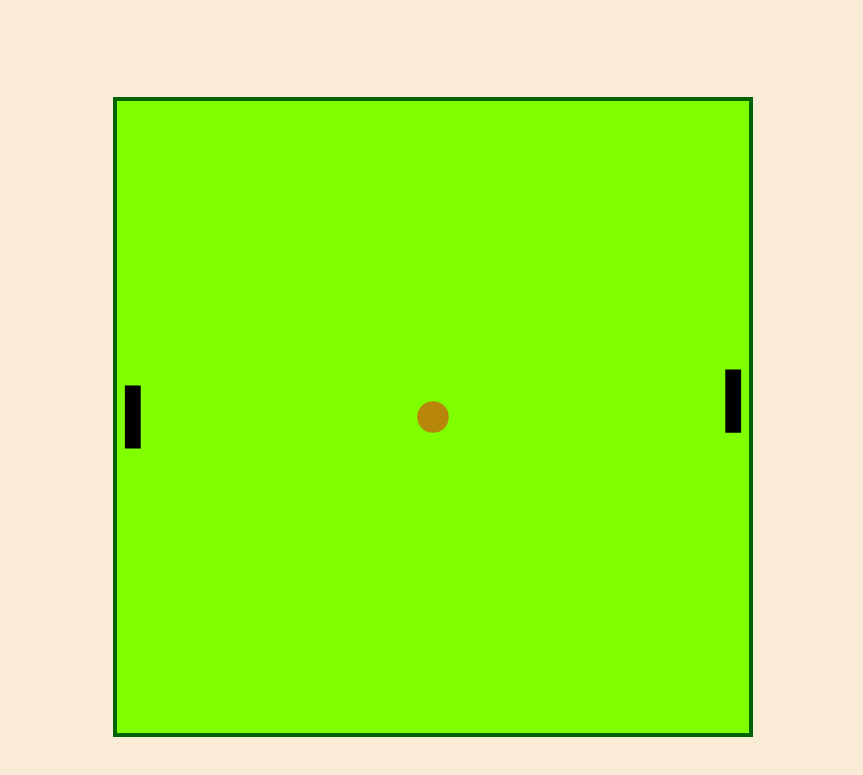
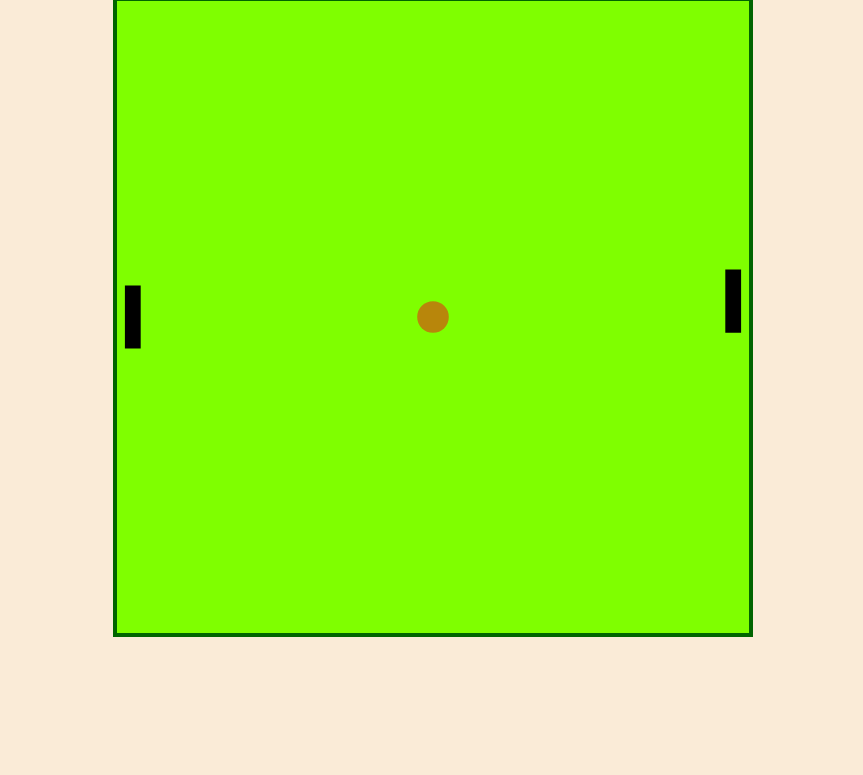
Before and after one commit to nehemiahnewell/bloc_pong, a website: page app/pages/index.html in a window 1280 px wide. Shown: the part 133-908 px from the top of the page, without its empty margins (207-1070 px from the left). After the commit the page ends 826 px from the top, so only its background shows below. Drawn offline with nearby package versions, Linux system fonts and the light colour scheme.

Commit message:
fixed scrolling issue

```diff
--- a/app/styles/main.css
+++ b/app/styles/main.css
@@ -14,7 +14,7 @@ body {
 #pong_table
 {
   width: 80vh;
-  margin: 100px auto;
+  margin: 0 auto -20vh auto;
   height: 80vh;
   border:  solid 4px DarkGreen;
   background-color: chartreuse;
```
Also changed, not shown: dist/styles/main.css.
